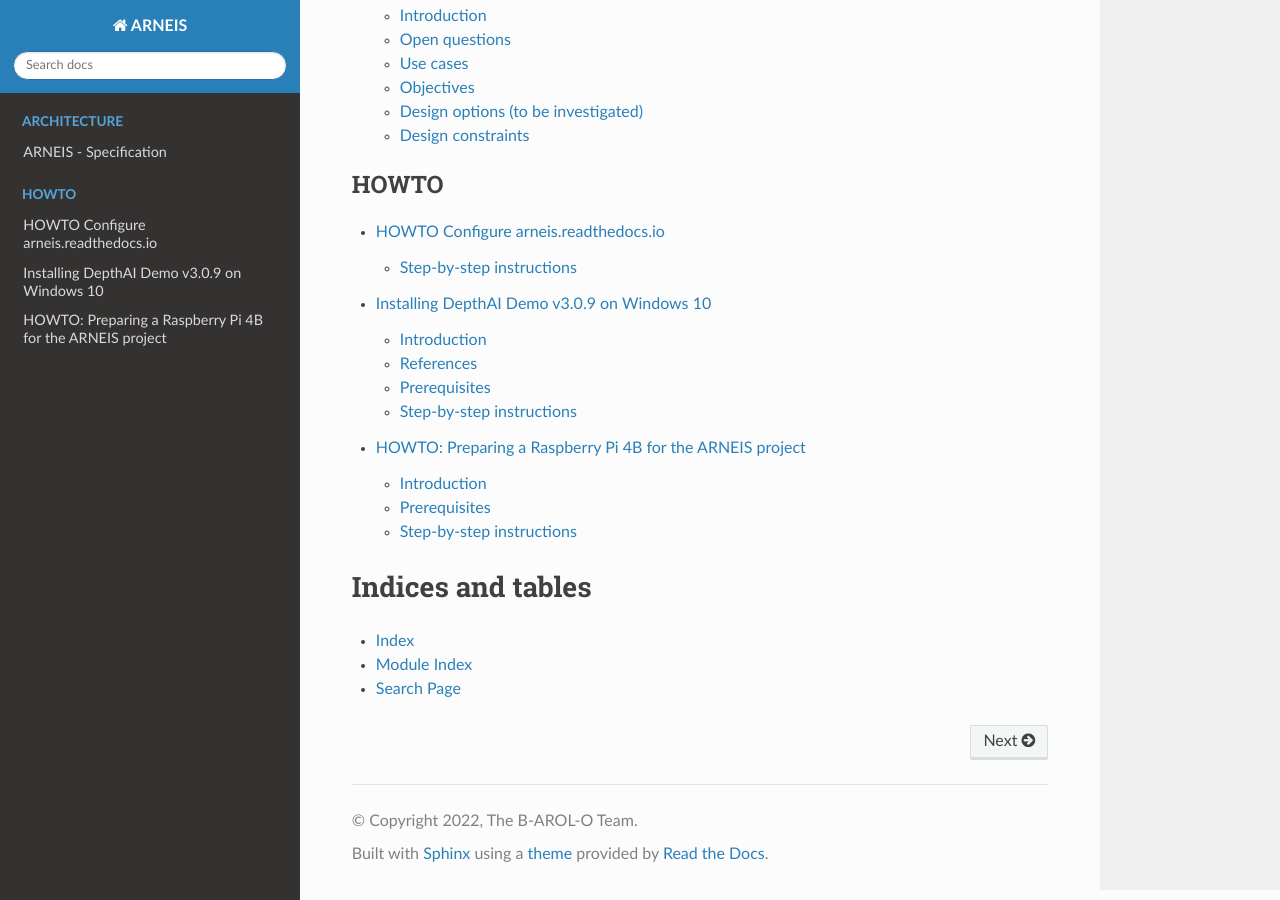
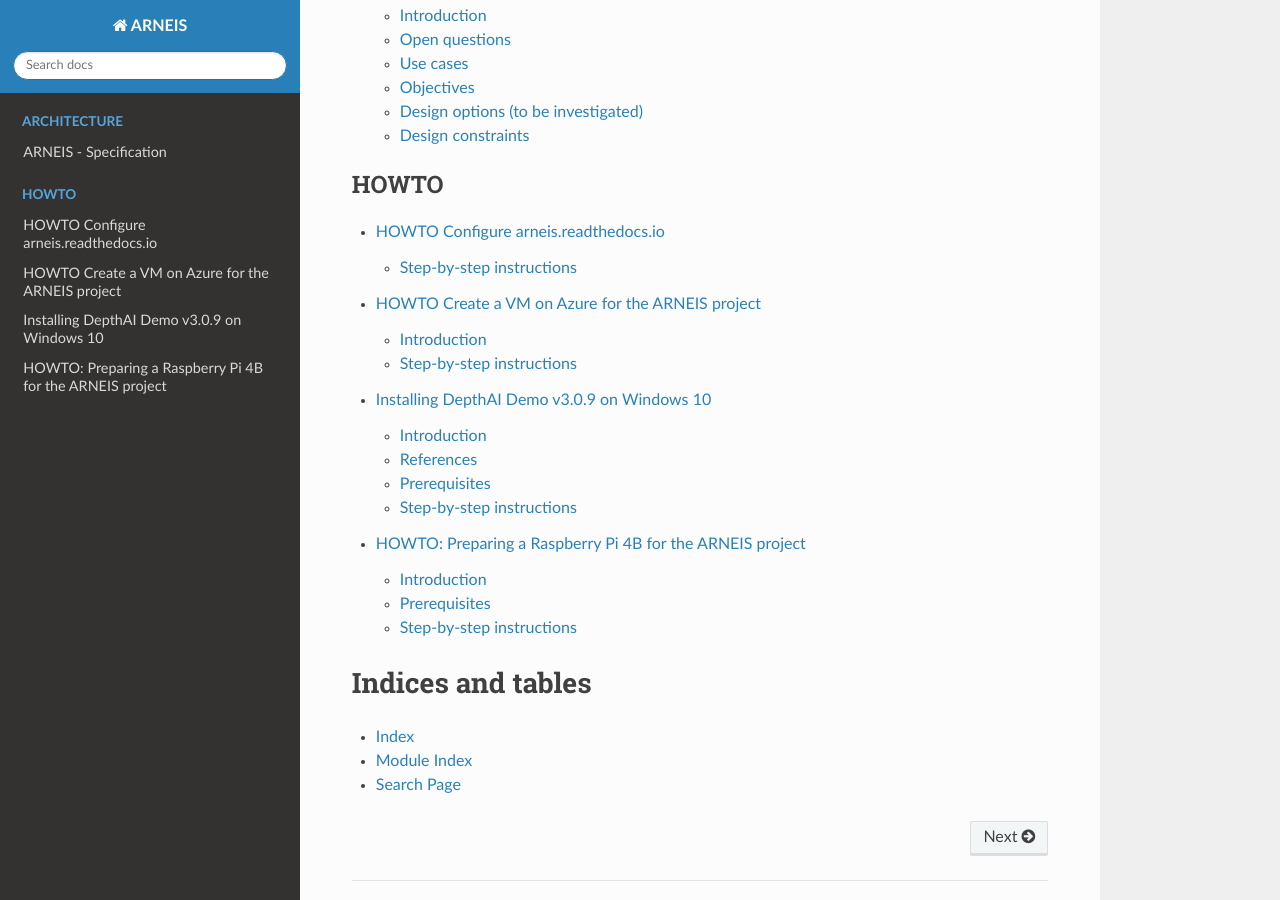
Before and after one commit to B-AROL-O/ARNEIS, a Sphinx documentation site: the page built from docs/index.rst, in a window 1280 px wide and 900 px high, scrolled down 480 px. Built offline with Sphinx 7.4.7 and the Read the Docs theme 2.0.0, drawn with Linux system fonts in a browser that asks for light colours.

Commit message:
HOWTO: Link howto/howto-create-vm-on-azure

```diff
--- a/docs/index.rst
+++ b/docs/index.rst
@@ -26,6 +26,7 @@
    :caption: HOWTO
 
    howto/howto-configure-arneis-readthedocs-io
+   howto/howto-create-vm-on-azure
    howto/howto-install-depthai-on-windows10
    howto/howto-prepare-rpi4b-for-arneis
 
```
